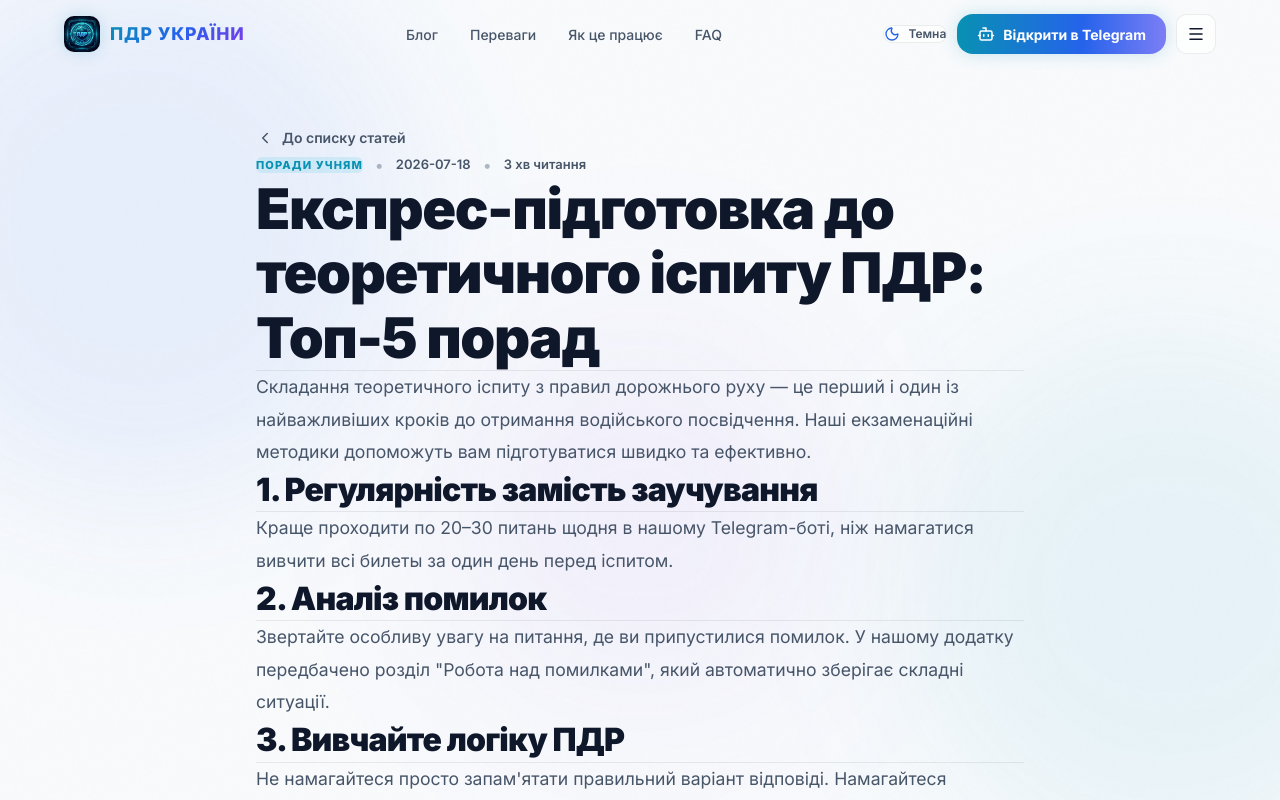
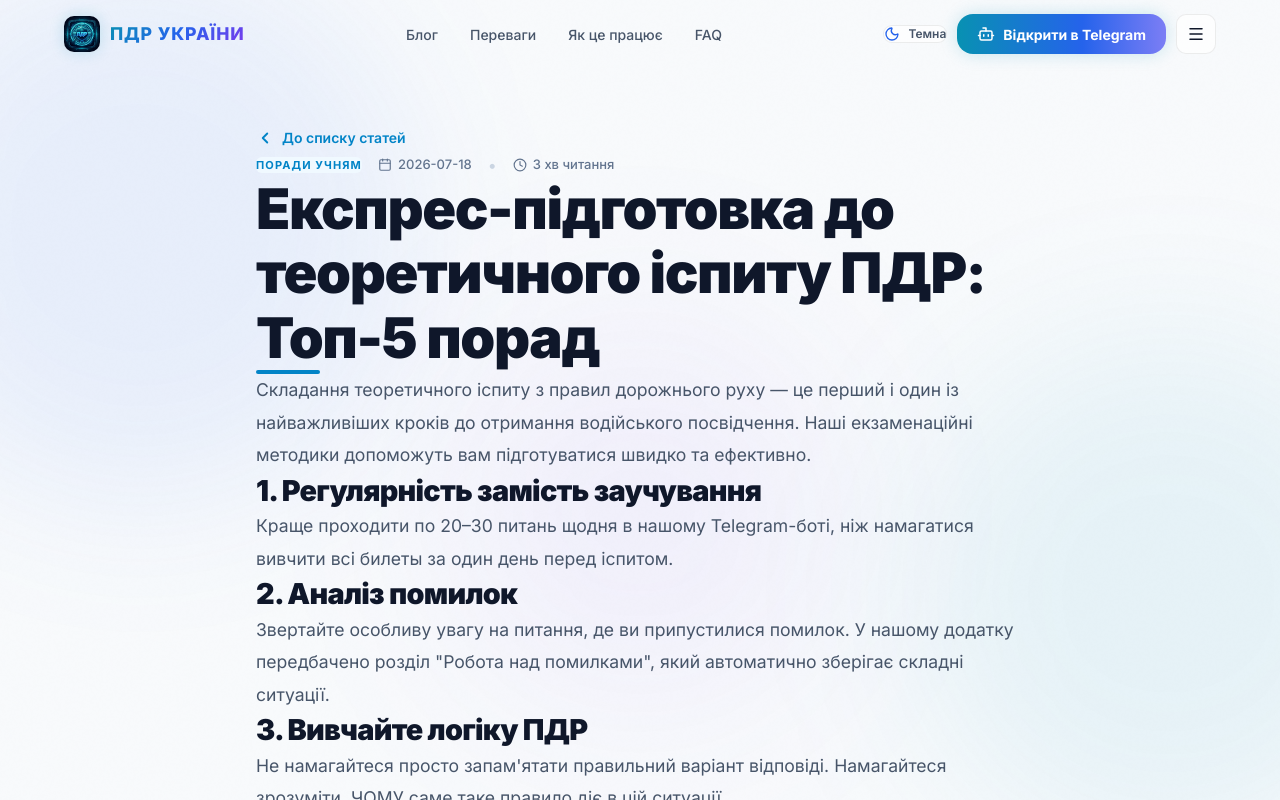
Before and after one commit to serjtlgram/pdr-landing, a Next.js app: page /expres-pidhotovka-pdr-2026 in a window 1280 px wide. Shown: the top 800 px of the page. Built offline with nearby package versions, Linux system fonts and the light colour scheme.

Commit message:
Update article UI to exactly match the mockup design including custom numbered lists and blockquote cards

```diff
--- a/content/blog/onovleni-dorozhni-znaky-2026.md
+++ b/content/blog/onovleni-dorozhni-znaky-2026.md
@@ -16,6 +16,6 @@ authorAvatar: "https://i.pravatar.cc/100?img=33"
 2. **Смуга для руху громадського транспорту та шерингу:** Спеціальні розширені таблички.
 3. **Острівці безпеки та звуження дороги:** Нова світловідбивна розмітка та супровідні знаки.
 
-## Як запам'ятати нові знаки?
-
-Усі нові знаки вже додані до тестів у нашому ПДР Міні Апп у Telegram. Проходьте тематичні модулі для швидкого засвоєння матеріалу!
+> ## Як запам'ятати нові знаки?
+>
+> Усі нові знаки вже додані до тестів у нашому ПДР Міні Апп у Telegram. Проходьте тематичні модулі для швидкого засвоєння матеріалу!
--- a/src/app/[slug]/page.tsx
+++ b/src/app/[slug]/page.tsx
@@ -3,7 +3,7 @@ import { getPostBySlug, getPostSlugs } from '@/lib/blog';
 import ReactMarkdown from 'react-markdown';
 import remarkGfm from 'remark-gfm';
 import Link from 'next/link';
-import { ChevronLeft, Clock } from 'lucide-react';
+import { ChevronLeft, Clock, Calendar } from 'lucide-react';
 import { Metadata } from 'next';
 import { SiteHeader, BackgroundEffects, TelegramButton } from '@/app/components/SharedUI';
 
@@ -43,41 +43,86 @@ export default async function BlogPostPage({
       <main className="container-xl" style={{ paddingTop: '8rem', paddingBottom: '6rem', position: 'relative', zIndex: 10, fontFamily: 'var(--font-inter)' }}>
         <div style={{ maxWidth: '48rem', margin: '0 auto' }}>
           {/* Back Button */}
-          <Link href="/blog" className="inline-flex items-center gap-2 text-[var(--text-secondary)] hover:text-[var(--accent-cyan)] transition-colors mb-10 font-semibold text-sm">
-            <ChevronLeft size={18} />
+          <Link href="/blog" className="inline-flex items-center gap-2 text-[#0284c7] hover:text-[#0369a1] transition-colors mb-10 font-semibold text-sm">
+            <ChevronLeft size={18} strokeWidth={2.5} />
             <span>До списку статей</span>
           </Link>
 
           {/* Article Header */}
-          <header className="mb-14">
-            <div className="flex flex-wrap items-center gap-3 mb-6">
-              <span className="inline-block px-3 py-1 rounded-[6px] bg-[rgba(6,182,212,0.12)] text-[var(--accent-cyan)] text-[11px] font-extrabold uppercase tracking-widest">
+          <header className="mb-12">
+            <div className="flex flex-wrap items-center gap-4 mb-8">
+              <span className="inline-block px-3 py-1 rounded-[6px] bg-[#f0f9ff] dark:bg-[rgba(2,132,199,0.15)] text-[#0284c7] dark:text-[#38bdf8] text-[11px] font-bold uppercase tracking-widest">
                 {post.category}
               </span>
-              <span className="text-[var(--text-secondary)] opacity-40">•</span>
-              <span className="text-[13px] text-[var(--text-secondary)] font-semibold">{post.date}</span>
-              <span className="text-[var(--text-secondary)] opacity-40">•</span>
-              <span className="text-[13px] text-[var(--text-secondary)] font-semibold">{post.readTime} читання</span>
+              <div className="flex items-center gap-1.5 text-[13px] text-slate-500 dark:text-slate-400 font-medium">
+                <Calendar size={14} />
+                <span>{post.date}</span>
+              </div>
+              <span className="text-slate-300 dark:text-slate-600">•</span>
+              <div className="flex items-center gap-1.5 text-[13px] text-slate-500 dark:text-slate-400 font-medium">
+                <Clock size={14} />
+                <span>{post.readTime} читання</span>
+              </div>
             </div>
 
-            <h1 className="text-[2.25rem] md:text-[3.5rem] font-black text-[var(--text-primary)] pb-8 mb-12 border-b border-[var(--border-color)] leading-[1.15] tracking-tight">
+            <h1 className="text-[2.25rem] md:text-[3.5rem] font-black text-[var(--text-primary)] mb-8 leading-[1.15] tracking-tight">
               {post.title}
             </h1>
+            <div className="w-16 h-[4px] bg-[#0284c7] rounded-full"></div>
           </header>
+
+          <style dangerouslySetInnerHTML={{__html: `
+            .custom-ordered-list {
+              counter-reset: custom-counter;
+              list-style: none;
+              padding: 0;
+              margin: 2rem 0;
+            }
+            .custom-ordered-list > li {
+              counter-increment: custom-counter;
+              position: relative;
+              padding-left: 3.5rem;
+              padding-bottom: 1.5rem;
+              margin-bottom: 1.5rem;
+              border-bottom: 1px solid var(--border-color);
+              font-size: 1.1rem;
+              color: var(--text-secondary);
+              line-height: 1.8;
+            }
+            .custom-ordered-list > li:last-child {
+              border-bottom: none;
+              padding-bottom: 0;
+              margin-bottom: 0;
+            }
+            .custom-ordered-list > li::before {
+              content: counter(custom-counter) ".";
+              position: absolute;
+              left: 0;
+              top: -0.25rem;
+              font-size: 2rem;
+              font-weight: 700;
+              color: #3b82f6;
+            }
+          `}} />
 
           {/* Article Content */}
           <article className="prose dark:prose-invert prose-lg max-w-none
             prose-headings:font-bold prose-headings:text-[var(--text-primary)] prose-headings:tracking-tight
-            prose-h2:text-[2rem] prose-h2:font-black prose-h2:mt-16 prose-h2:mb-8 prose-h2:border-b prose-h2:border-[var(--border-color)] prose-h2:pb-4
+            prose-h2:text-[1.8rem] prose-h2:font-black prose-h2:mt-12 prose-h2:mb-6
             prose-h3:text-[1.5rem] prose-h3:mt-10 prose-h3:mb-6
             prose-p:text-[var(--text-secondary)] prose-p:text-[1.1rem] prose-p:leading-[1.85] prose-p:mb-8
             prose-a:text-[var(--accent-blue)] hover:prose-a:text-[var(--accent-cyan)] prose-a:transition-colors prose-a:font-semibold prose-a:no-underline hover:prose-a:underline
             prose-strong:text-[var(--text-primary)] prose-strong:font-extrabold
-            prose-ul:list-disc prose-ol:list-decimal prose-ul:pl-6 prose-ol:pl-6
-            prose-li:text-[var(--text-secondary)] prose-li:text-[1.1rem] prose-li:my-3 prose-li:leading-[1.8] prose-li:marker:text-[var(--accent-cyan)] prose-li:marker:font-bold
-            prose-blockquote:border-l-[4px] prose-blockquote:border-[var(--accent-cyan)] prose-blockquote:pl-6 prose-blockquote:italic prose-blockquote:text-[var(--text-secondary)] prose-blockquote:bg-[var(--bg-glass)] prose-blockquote:py-4 prose-blockquote:pr-6 prose-blockquote:rounded-r-xl"
+            prose-ul:list-disc prose-ul:pl-6
+            prose-blockquote:border-none prose-blockquote:bg-[#f8fafc] dark:prose-blockquote:bg-[rgba(255,255,255,0.03)] prose-blockquote:rounded-2xl prose-blockquote:p-8 prose-blockquote:not-italic prose-blockquote:my-10 prose-blockquote:text-[var(--text-primary)]"
           >
-            <ReactMarkdown remarkPlugins={[remarkGfm]}>
+            <ReactMarkdown
+              remarkPlugins={[remarkGfm]}
+              components={{
+                ol: ({node, ...props}) => <ol className="custom-ordered-list" {...props} />,
+                li: ({node, ...props}) => <li {...props} />
+              }}
+            >
               {post.content}
             </ReactMarkdown>
           </article>
```
